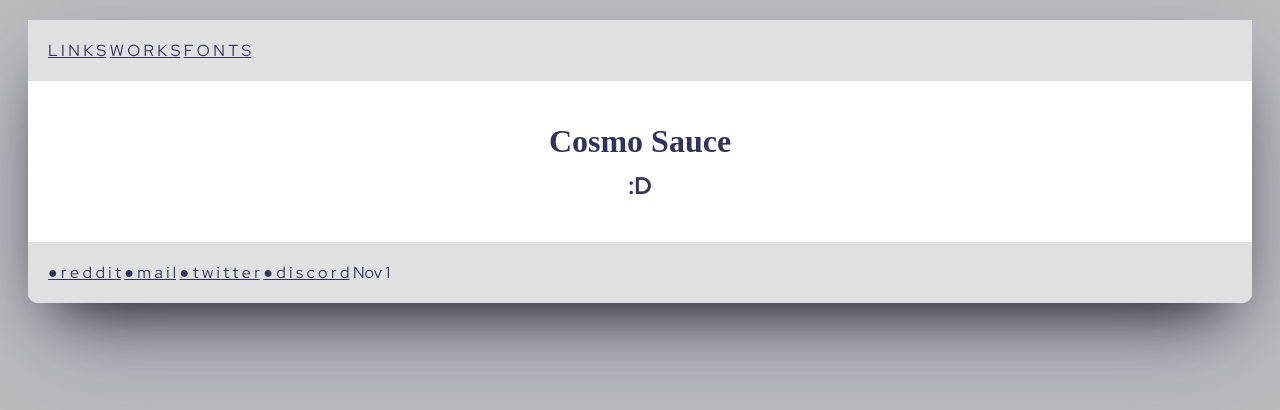
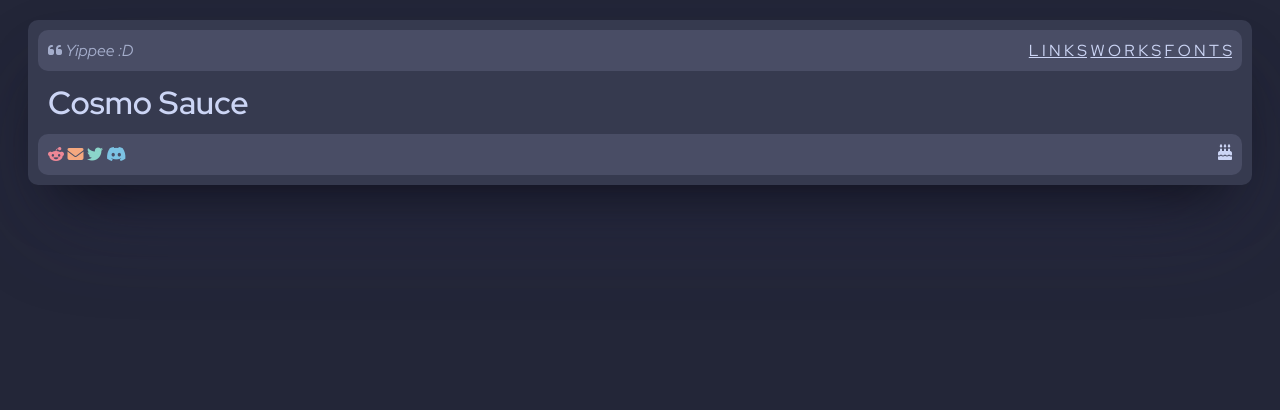
Before and after one commit to cosmosauce/cosmosauce.github.io, a plain HTML site: page index.html in a window 1280 px wide. Drawn offline with nearby package versions, Linux system fonts and the light colour scheme; a web font is replaced by a local one.

Commit message:
Update icons, colours, and the placement of links

```diff
--- a/index.html
+++ b/index.html
@@ -5,32 +5,39 @@
       <meta name="viewport" content="width=device-width, initial-scale=1.0">
       <title>CosmoSauce</title>
       <link rel="stylesheet" href="styles.css">
+      <script src="https://kit.fontawesome.com/a2e0f645d2.js" crossorigin="anonymous"></script>
    </head>
    <body>
       <div id="card-container">
          <nav>
-                        <a href="">L I N K S</a>
-                        <a href="">W O R K S</a>
-                        <a href="">F O N T S</a>
+            <span id="quote">
+               <span class="fa-solid fa-quote-left" style="color: var(--subtext);"></span>
+               Yippee :D
+            </span>
+            <span id="navlinks">
+               <a href="#">L I N K S</a>
+               <a href="#">W O R K S</a>
+               <a href="#">F O N T S</a>
+            </span>
          </nav>
          <div>
             <span id="main-center">
                <h1 id="main-text" class="main">Cosmo Sauce</h1>
-                              <h2 class="main">:D</h2>
             </span>
          </div>
          <footer>
             <span id="socials">
-                              <a href="#" class="c1 sns">● r e d d i t</a>
-                              <a href="#" class="c2 sns">● m a i l</a>
-                              <a href="#" class="c6 sns">● t w i t t e r</a>
-                              <a href="#" class="c6 sns">● d i s c o r d</a>
+               <span class="sns fa-brands fa-reddit-alien acc1"></span>
+               <span class="sns fa-solid fa-envelope acc2"></span>
+               <span class="sns fa-brands fa-twitter acc4"></span>
+               <span class="sns fa-brands fa-discord acc5"></span>
             </span>
-                        <span>
-                              Nov 1
-                           <img src="img/bday.svg" height="15px" width="15px">
-                        </span>
+            <span class="fa-solid fa-cake-candles" style="float: right;"></span>
          </footer>
       </div>
+      <script src="https://unpkg.com/@popperjs/core@2"></script>
+      <script src="https://unpkg.com/tippy.js@6"></script>
+      <script src="main.js"></script>
+      <script src="tips.js"></script>
    </body>
 </html>
--- /dev/null
+++ b/main.js
@@ -0,0 +1,7 @@
+import * as THREE from "three";
+
+const w = window.innerWidth;
+const h = window.innerHeight;
+const renderer = new THREE.WebGLRenderer({antialias = true});
+renderer.setsize(w, h);
+document.
--- a/styles.css
+++ b/styles.css
@@ -1,69 +1,58 @@
-@import url('https://fonts.googleapis.com/css2?family=Inter+Tight:ital,wght@0,100..900;1,100..900&family=Kalnia+Glaze:wght@100..700&family=Noto+Serif+Display:ital,wght@0,100..900;1,100..900&family=Red+Hat+Display:ital,wght@0,300..900;1,300..900&family=Zen+Maru+Gothic:wght@300;400;500;700;900&display=swap');
+@import url('https://fonts.googleapis.com/css2?family=Inter+Tight:ital,wght@0,100..900;1,100..900&family=Noto+Serif+Display:ital,wght@0,100..900;1,100..900&family=Red+Hat+Display:ital,wght@0,300..900;1,300..900&family=Zen+Maru+Gothic:wght@300;400;500;700;900&display=swap');
 
-/* Inter Tight        |  Sans-Serif Header        */
-/* Kalnia Glaze       |  Coloured Serif Display   */
-/* Noto Serif Display |  Uncoloured Serif Display */
-/* Red Hat Display    |  Main Body Text           */
-/* Zen Maru Gothic    |  CJK Characters           */
+/* Inter Tight                 |  Sans-Serif Header        */
+/* Red Hat Display             |  Main Body Text           */
+/* Zen Maru Gothic             |  CJK Characters           */
+/* Comic Shanns Mono Nerd Font |  Code Snippets            */
 
 :root{
-   --base-1: hsl(240, 30%, 28%);
-   --base-2: hsl(240, 20%, 38%);
-   --base-3: hsl(240, 12%, 54%);
-   --base-4: hsl(240, 4%, 74%);
-   --base-5: hsl(240, 2%, 88%);
-   --a-red: #;
-   --a-orange: #;
-   --a-yellow: #;
-   --a-green: #;
-   --a-teal: #;
-   --a-blue: #;
-   --a-violet: #;
+   --text:      hsl(227deg, 68%, 88%);
+   --subtext:   hsl(227deg, 27%, 72%);
+   --base-box:  hsl(230deg, 14%, 41%);
+   --base-tabs: hsl(231deg, 16%, 34%);
+   --base-card: hsl(230deg, 19%, 26%);
+   --base-bg:   hsl(232deg, 23%, 18%);
+   --a-red:     hsl(351deg, 74%, 73%);
+   --a-orange:  hsl(021deg, 86%, 73%);
+   --a-green:   hsl(105deg, 48%, 72%);
+   --a-teal:    hsl(171deg, 47%, 69%);
+   --a-blue:    hsl(199deg, 66%, 69%);
+   --shadow:    hsla(240, 30%, 28%, 0.3) 0px 50px 100px -20px, black 0px 30px 60px -30px;
 }
 
 * {
    font-family: 'Red Hat Display';
-   color: var(--base-1);
+   color: var(--text);
 }
 
 /* Colour Classes */
-.c1 {
+.acc1 {
    /* red */
-   colour: var(--a-red);
+   color: var(--a-red);
 }
 
-.c2 {
+.acc2 {
    /* orange */
-   colour: var(--a-orange);
+   color: var(--a-orange);
 }
 
-.c3 {
-   /* yellow */
-   colour: var(--a-yellow);
+.acc3 {
+   /* green */
+   color: var(--a-green);
 }
 
-.c4 {
-   /* green */
-   colour: var(--a-green);
+.acc4 {
+   /* teal */
+   color: var(--a-teal);
 }
 
-.c5 {
-   /* teal */
-   colour: var(--a-teal);
-}
-
-.c6 {
+.acc5 {
    /* blue */
-   colour: var(--a-blue);
-}
-
-.c7 {
-   /* violet */
-   colour: var(--a-violet);
+   color: var(--a-blue);
 }
 
 body {
-   background-color: var(--base-4);
+   background-color: var(--base-bg);
    /* og: e9e9e9 */
    background-repeat: no-repeat;
    background-position: center;
@@ -75,19 +64,32 @@ body {
    min-width: max-content;
    min-height: fit-content;
    margin: 20px;
-   padding: 0;
+   padding: 10px;
    border-radius: 10px;
-   background-color: white;
-   box-shadow: rgba(50, 50, 93, 0.3) 0px 50px 100px -20px, black 0px 30px 60px -30px;
+   background-color: var(--base-card);
+   box-shadow: var(--shadow);
 }
 
+/* Navigation Bar */
 nav {
    font-family: 'Red Hat Display';
    width: auto;
-   padding: 20px;
-   background-color: var(--base-5);
+   padding: 10px;
+   border-radius: 10px;
+   background-color: var(--base-tabs);
+   box-shadow: var(--shadow);
 }
 
+#quote {
+   color: var(--subtext);
+   font-style: italic;
+}
+
+#navlinks {
+   float: right;
+}
+
+/* Main Section */
 .main {
    max-width: fit-content;
    margin-left: auto;
@@ -95,20 +97,43 @@ nav {
 }
 
 #main-text {
-   font-family: 'Kalnia Glaze';
-   margin-bottom: -10px;
+   font-weight: 600;
+   margin-bottom: 10px;
+   margin: 10px;
 }
 
-#main-center {
-   max-width: fit-content;
-   margin-left: auto;
-   margin-right: auto;
-   padding: 20px;
+/* Footer */
+footer {
+   padding: 10px;
+   width: auto;
+   background-color: var(--base-tabs);
+   border-radius: 10px;
 }
 
-footer {
-   padding: 20px;
-   width: auto;
-   background-color: var(--base-5);
-   border-radius: 0 0 10px 10px;
+#socials {
+   margin-left: max-content;
 }
+
+.sns {
+   text-decoration: none;
+}
+
+.c1:before {
+   color: var(--a-red);
+}
+
+.c2:before {
+   color: var(--a-orange);
+}
+
+.c3:before {
+   color: var(--a-green);
+}
+
+.c4:before {
+   color: var(--a-teal);
+}
+
+.c5:before {
+   color: var(--a-blue);
+}
--- /dev/null
+++ b/tips.js
@@ -0,0 +1,5 @@
+import 'tippy.js/animations/scale.css';
+
+tippy('.', {
+  content: 'Tooltip',
+});
```
Lines whose indentation alone changed are shown as unchanged.
